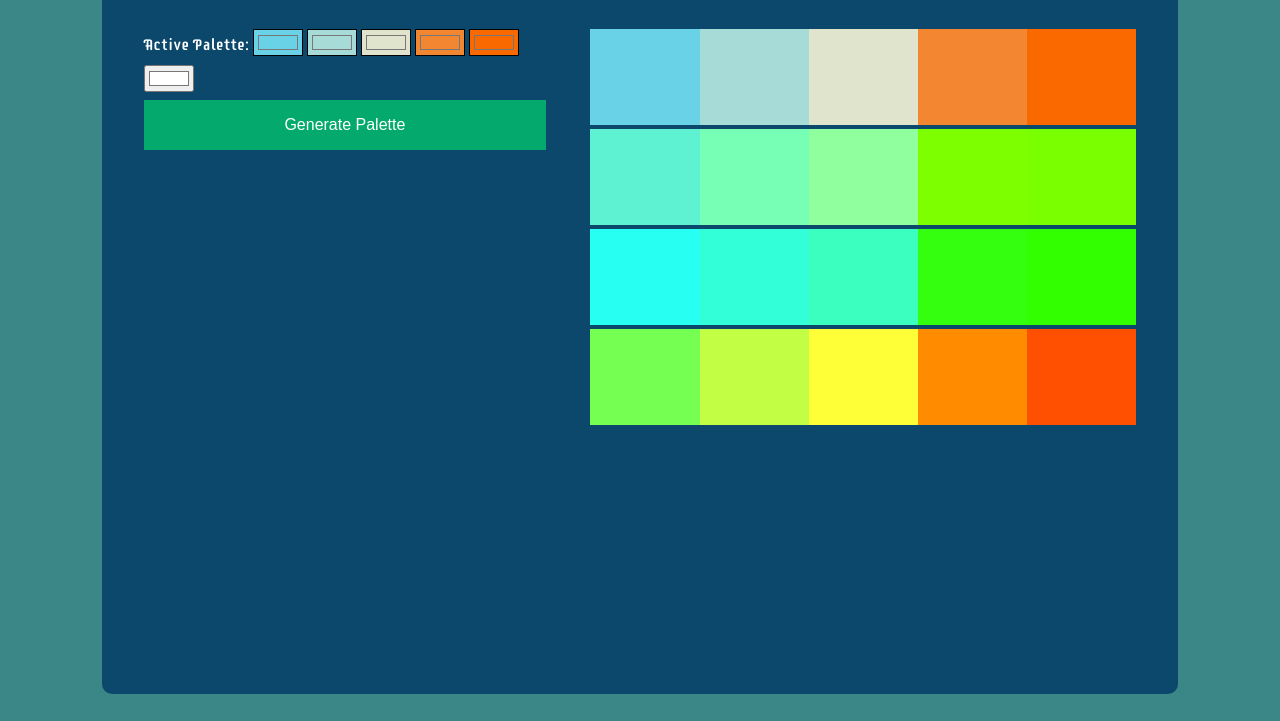
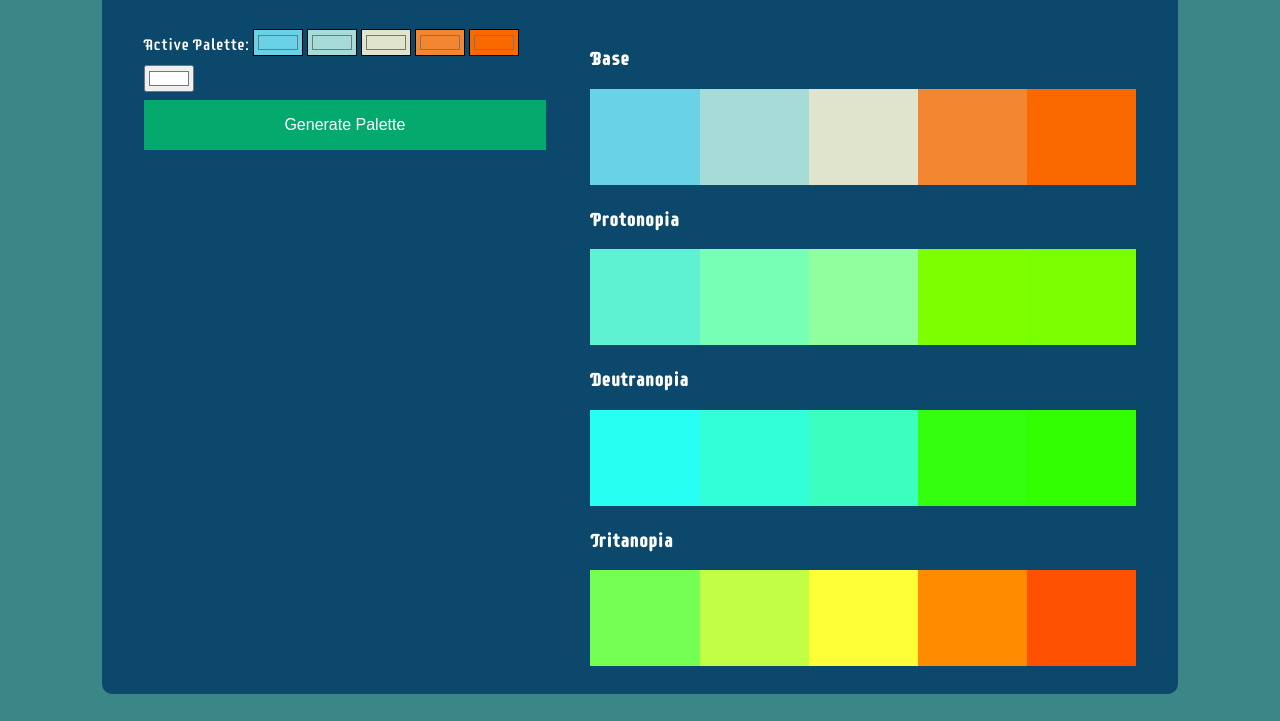
Before and after one commit to kurtzhk/palette_assistant, a plain HTML site: page index.html in a window 1280 px wide. Shown: the part 79-800 px from the top of the page. Drawn offline with nearby package versions, Linux system fonts and the light colour scheme.

Commit message:
index colorblind fixes
Added labels, fixed a small formatting issue question mark ?

```diff
--- a/index.html
+++ b/index.html
@@ -64,18 +64,22 @@
             </div>
             <div class="rightside">
               <!--DONT add whitespace between these cuz theyre inline block-->
+                <h3>Base</h3>
                 <div id="basepalette">
                   <div class="colorblock"></div><div class="colorblock"></div><div class="colorblock"></div><div class="colorblock"></div><div class="colorblock"></div>
                 </div>
+                <h3>Protonopia</h3>
                 <div id="modpalette1">
                     <div class="colorblock"></div><div class="colorblock"></div><div class="colorblock"></div><div class="colorblock"></div><div class="colorblock"></div>
                 </div>
+                <h3>Deutranopia</h3>
                 <div id="modpalette2">
                   <div class="colorblock"></div><div class="colorblock"></div><div class="colorblock"></div><div class="colorblock"></div><div class="colorblock"></div>
-              </div>
-              <div id="modpalette3">
-                <div class="colorblock"></div><div class="colorblock"></div><div class="colorblock"></div><div class="colorblock"></div><div class="colorblock"></div>
-            </div>
+                </div>
+                <h3>Tritanopia</h3>
+                <div id="modpalette3">
+                  <div class="colorblock"></div><div class="colorblock"></div><div class="colorblock"></div><div class="colorblock"></div><div class="colorblock"></div>
+                </div>
             </div>
             <div class="clearfix"></div>
         </main>
```
